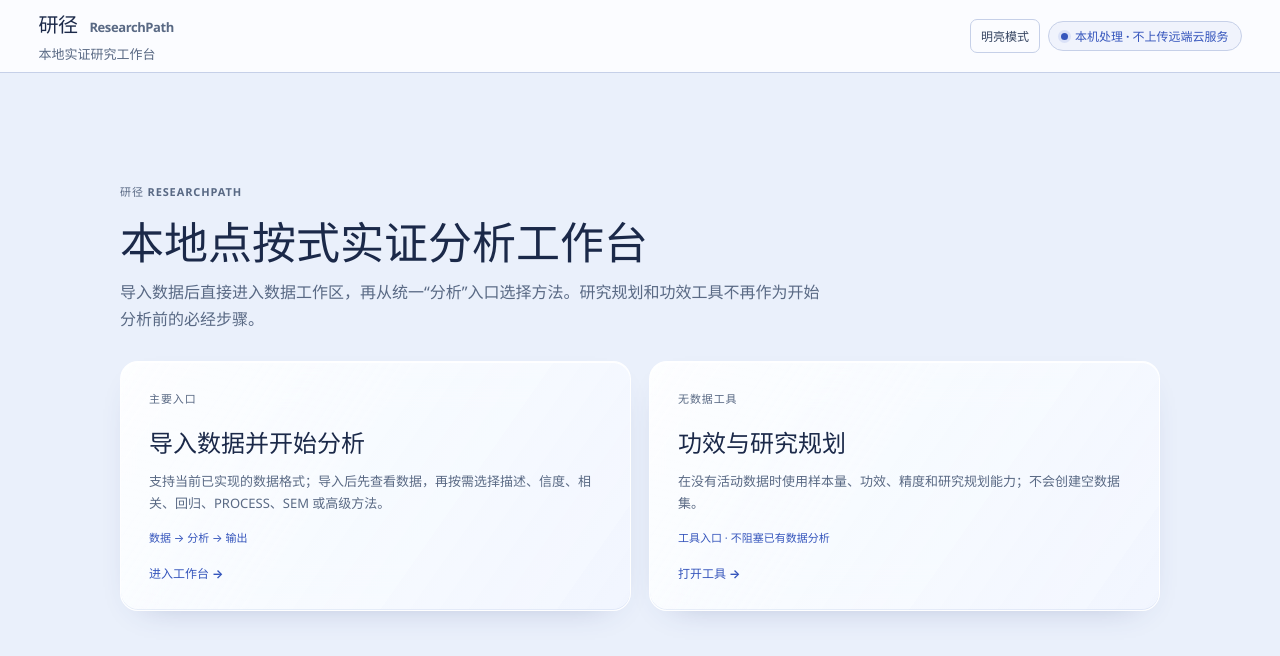
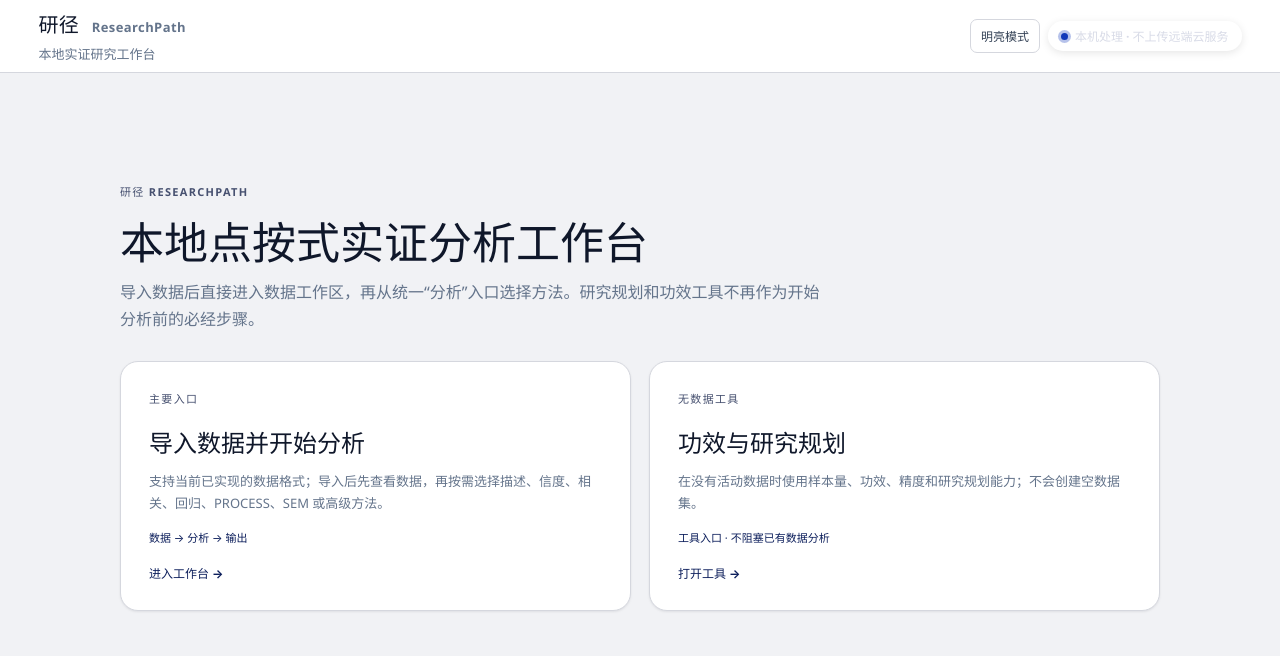
Before and after one commit to linkingoscar/nicetry, a React (Vite) app in the folder apps/web/: page / in a window 1280 px wide. Shown: the top 656 px of the page. Built offline with nearby package versions, Linux system fonts and the light colour scheme.

Commit message:
style(web): remove global liquid glass dependency [skip ci]

```diff
--- a/apps/web/src/styles.css
+++ b/apps/web/src/styles.css
@@ -6,6 +6,6 @@
 @import './styles/model-builder.css';
 @import './styles/empirical.css';
 @import './styles/empirical-procedures.css';
-@import './styles/liquid-glass.css';
 @import './styles/model-editing.css';
+@import './styles/expert-model.css';
 @import './styles/workbench.css';
```
